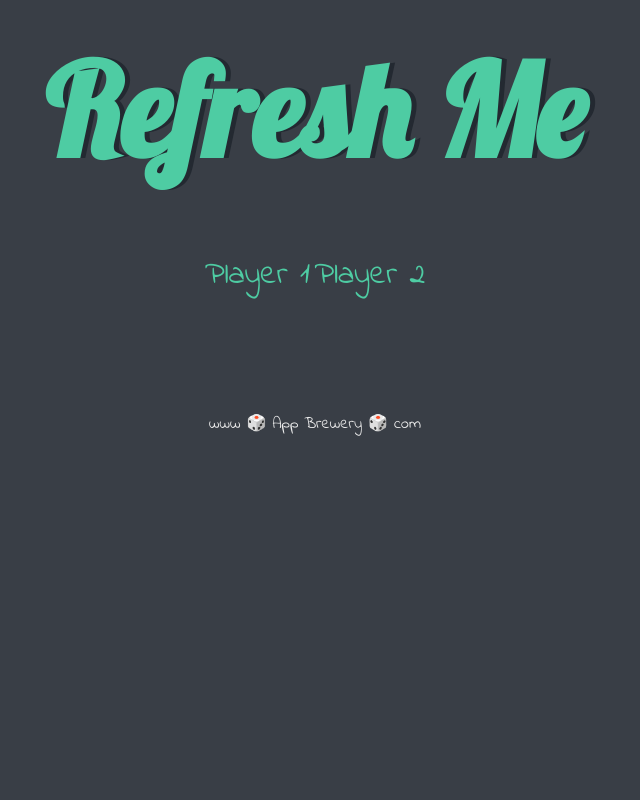
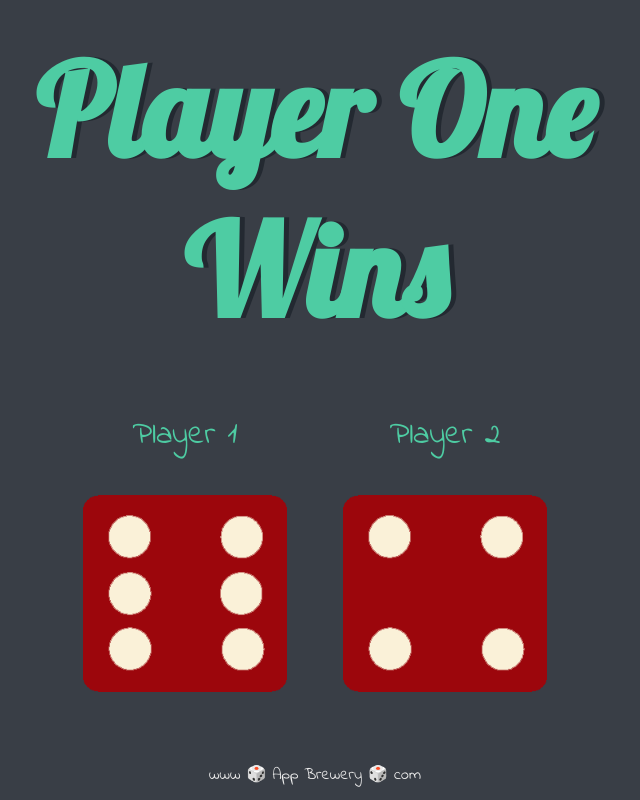
Before and after one commit to LewisFoot96/WebDevelopmentCourse, a plain HTML site: page DiceGame/dicee.html in a window 1280 px wide. Shown: the whole page, without its empty margins (325-965 px from the left). Drawn offline with Linux system fonts and the light colour scheme.

Commit message:
Section 17, dicce game completed.

```diff
--- /dev/null
+++ b/DiceGame/dice.js
@@ -0,0 +1,18 @@
+var randomNumber1 = Math.floor((Math.random() * 6)+1);
+var randomNumber2 = Math.floor((Math.random() * 6)+1);
+
+document.getElementsByClassName("img1")[0].src = "images/dice" + randomNumber1 + ".png";
+document.getElementsByClassName("img2")[0].src = "images/dice" + randomNumber2 + ".png";
+
+if(randomNumber1 > randomNumber2)
+{
+    document.querySelector("h1").textContent = "Player One Wins";
+}
+else if (randomNumber1 == randomNumber2)
+{
+    document.querySelector("h1").textContent = "Draw";
+}
+else
+{
+    document.querySelector("h1").textContent = "Player Two Wins";
+}
--- a/DiceGame/dicee.html
+++ b/DiceGame/dicee.html
@@ -14,16 +14,18 @@
 
       <div class="dice">
         <p>Player 1</p>
-        <img class="img1" src="">
+        <img class="img1" src="images/dice6.png">
       </div>
 
       <div class="dice">
         <p>Player 2</p>
-        <img class="img2" src="">
+        <img class="img2" src="images/dice6.png">
       </div>
 
     </div>
 
+        <!-- External source Javascript file. -->
+        <script src="dice.js"></script>
 
   </body>
 
```
